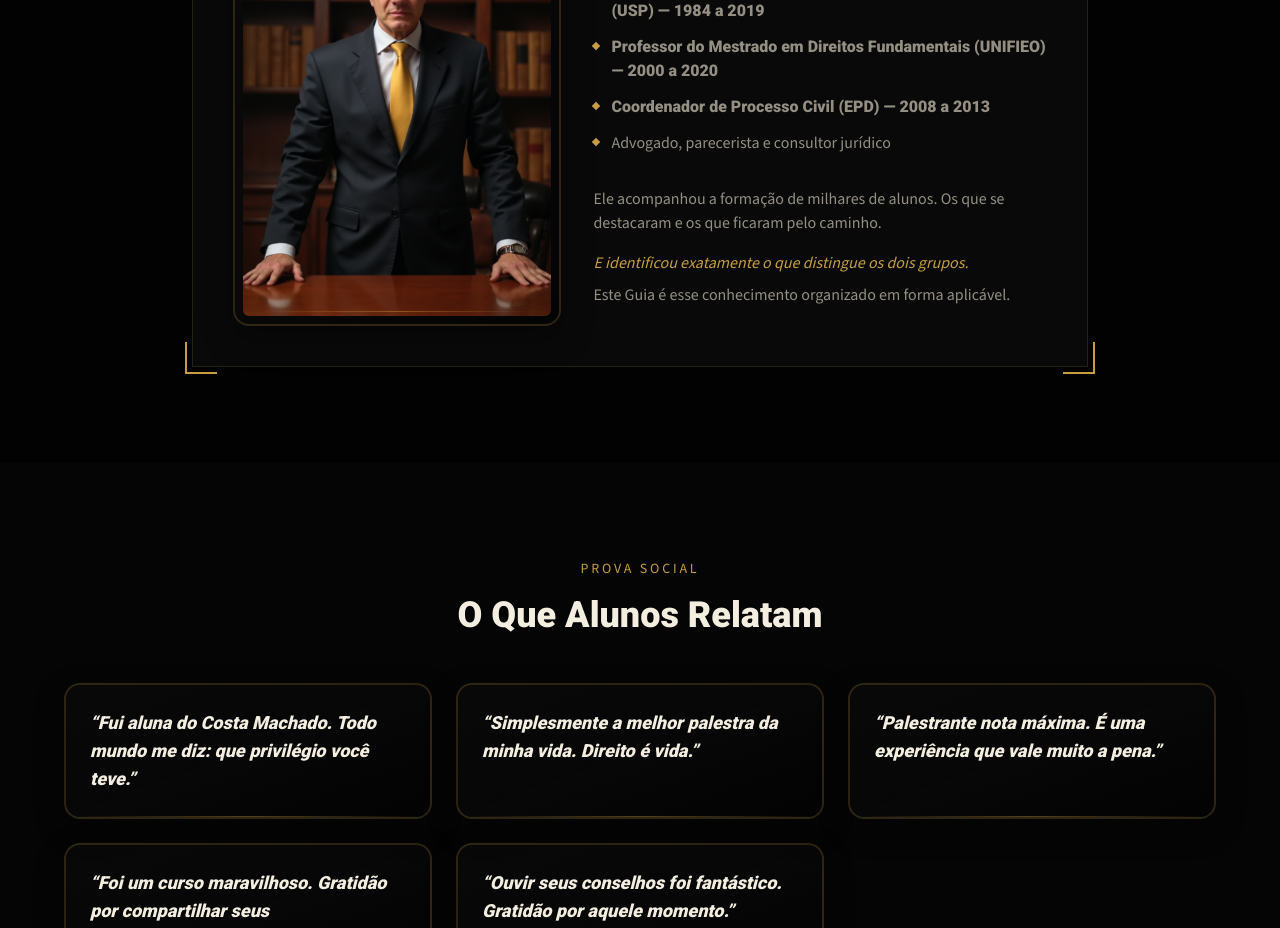
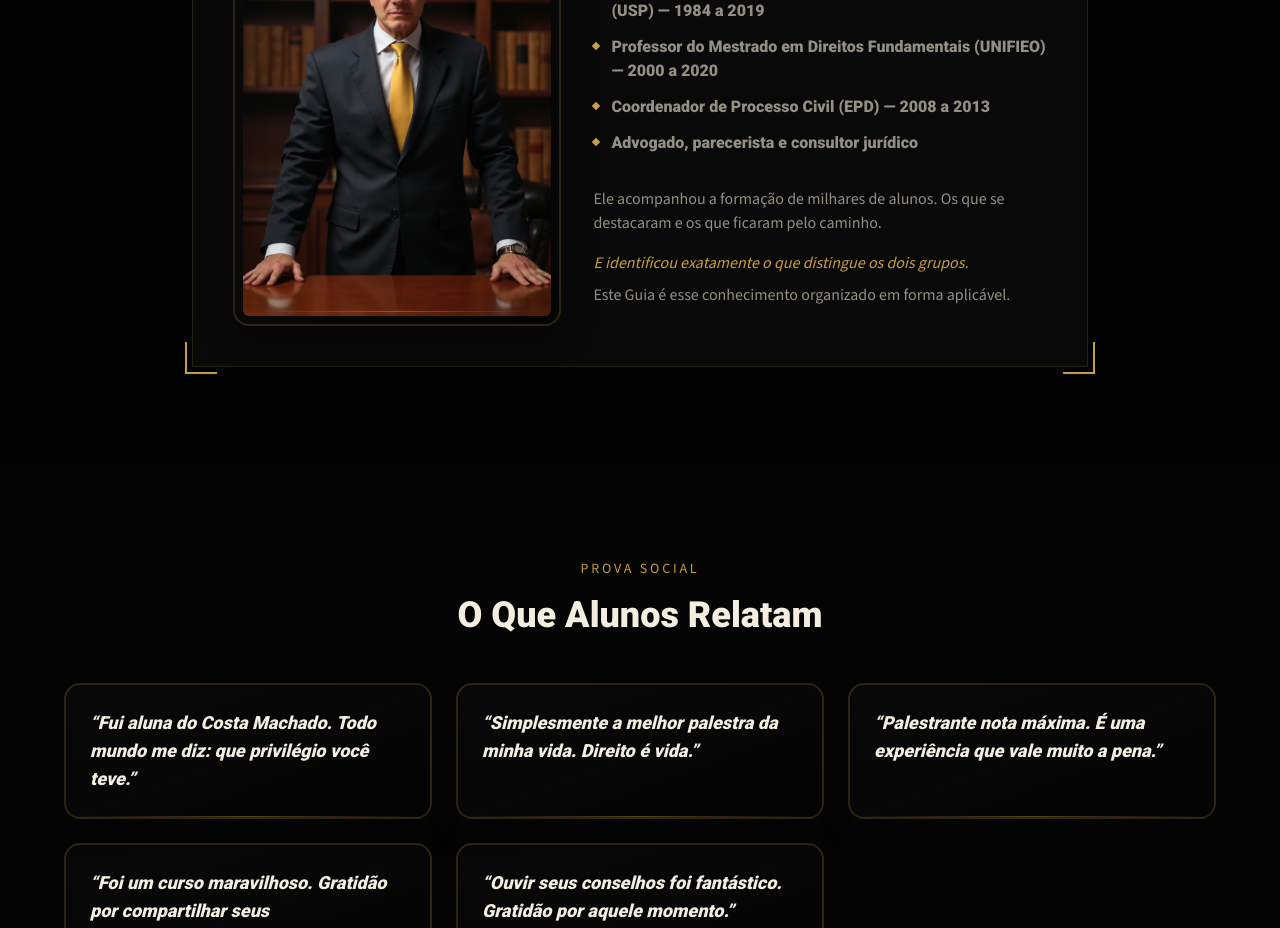
Before and after one commit to HyrenTech/v0-Guia-do-Estudante-Perfeito, a Next.js app: page / in a window 1280 px wide. Shown: the part 6880-7808 px from the top of the page. Built offline with nearby package versions, Linux system fonts and the light colour scheme.

Commit message:
Ajusta bullet de autoridade

```diff
--- a/app/page.tsx
+++ b/app/page.tsx
@@ -766,7 +766,7 @@ export default function Home() {
                   </li>
                   <li className="flex items-start gap-3">
                     <div className="w-1.5 h-1.5 bg-primary mt-2 rotate-45 shrink-0" />
-                    <span>Advogado, parecerista e consultor jurídico</span>
+                    <span className="font-roboto">Advogado, parecerista e consultor jurídico</span>
                   </li>
                 </ul>
 
--- a/app/test/page.tsx
+++ b/app/test/page.tsx
@@ -766,7 +766,7 @@ export default function Home() {
                   </li>
                   <li className="flex items-start gap-3">
                     <div className="w-1.5 h-1.5 bg-primary mt-2 rotate-45 shrink-0" />
-                    <span>Advogado, parecerista e consultor jurídico</span>
+                    <span className="font-roboto">Advogado, parecerista e consultor jurídico</span>
                   </li>
                 </ul>
 
```
